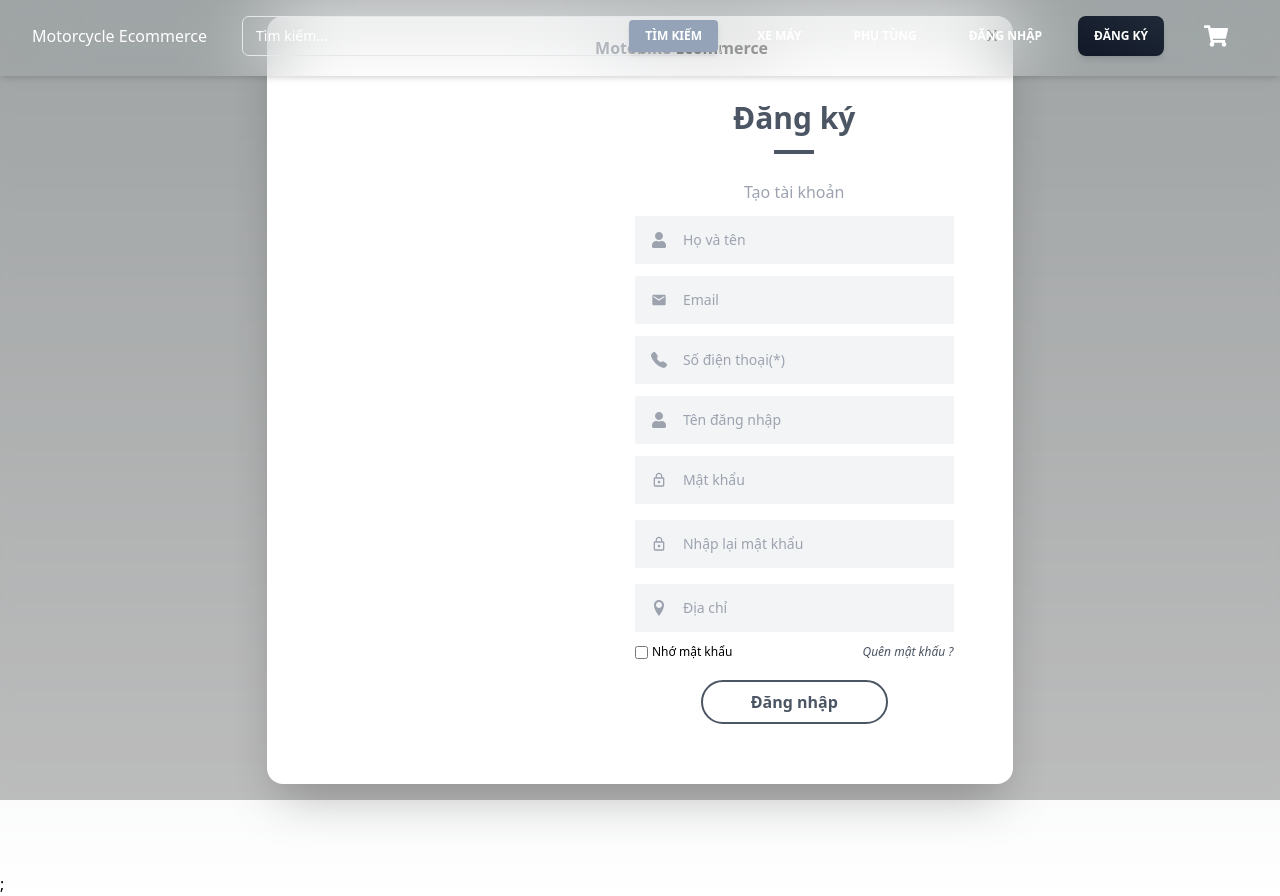
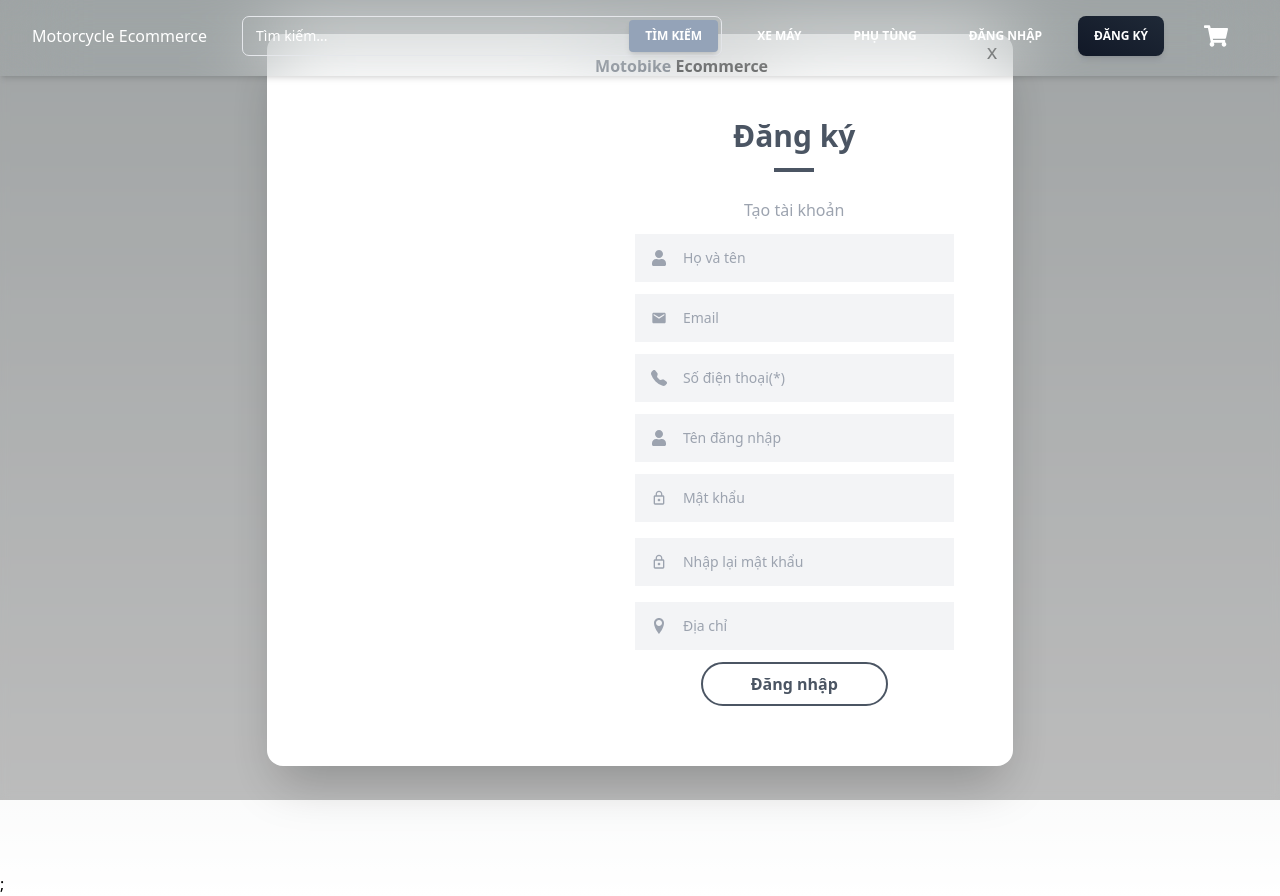
Before and after one commit to minhduy555555/motorecommerce, a Next.js app: page / in a window 1280 px wide. Both pictures are taken after a click on the button "ĐĂNG KÝ". Built offline with nearby package versions, Linux system fonts and the light colour scheme; what urql would draw is missing.

Commit message:
Update Register

```diff
--- a/src/components/Register/index.js
+++ b/src/components/Register/index.js
@@ -85,19 +85,6 @@ const RegisterModal = ({ setShowModal, setShowLoginModal }) => {
                                     <ImLocation className="text-gray-400 m-2" />
                                     <input type="text" name="Address" placeholder="Địa chỉ" className="bg-gray-100 outline-none text-sm ml-2 flex-1" />
                                 </div>
-
-                                {/* Remember Me */}
-                                <div className="flex justify-between w-[80%] mb-5">
-                                    <label className="flex items-center text-xs">
-                                        <input type="checkbox" name="Nhớ mật khẩu" className="mr-1" />
-                                        Nhớ mật khẩu
-                                    </label>
-
-                                    {/* Forgot Password */}
-                                    <a href="#" className="text-xs">
-                                        <span className="italic text-gray-600">Quên mật khẩu ?</span>
-                                    </a>
-                                </div>
                                 <button className="border-2 border-gray-600 text-gray-600 rounded-full px-12 py-2 inline-block font-semibold hover:bg-gray-600 hover:text-white">Đăng nhập</button>
                             </div>
                         </div>
```
